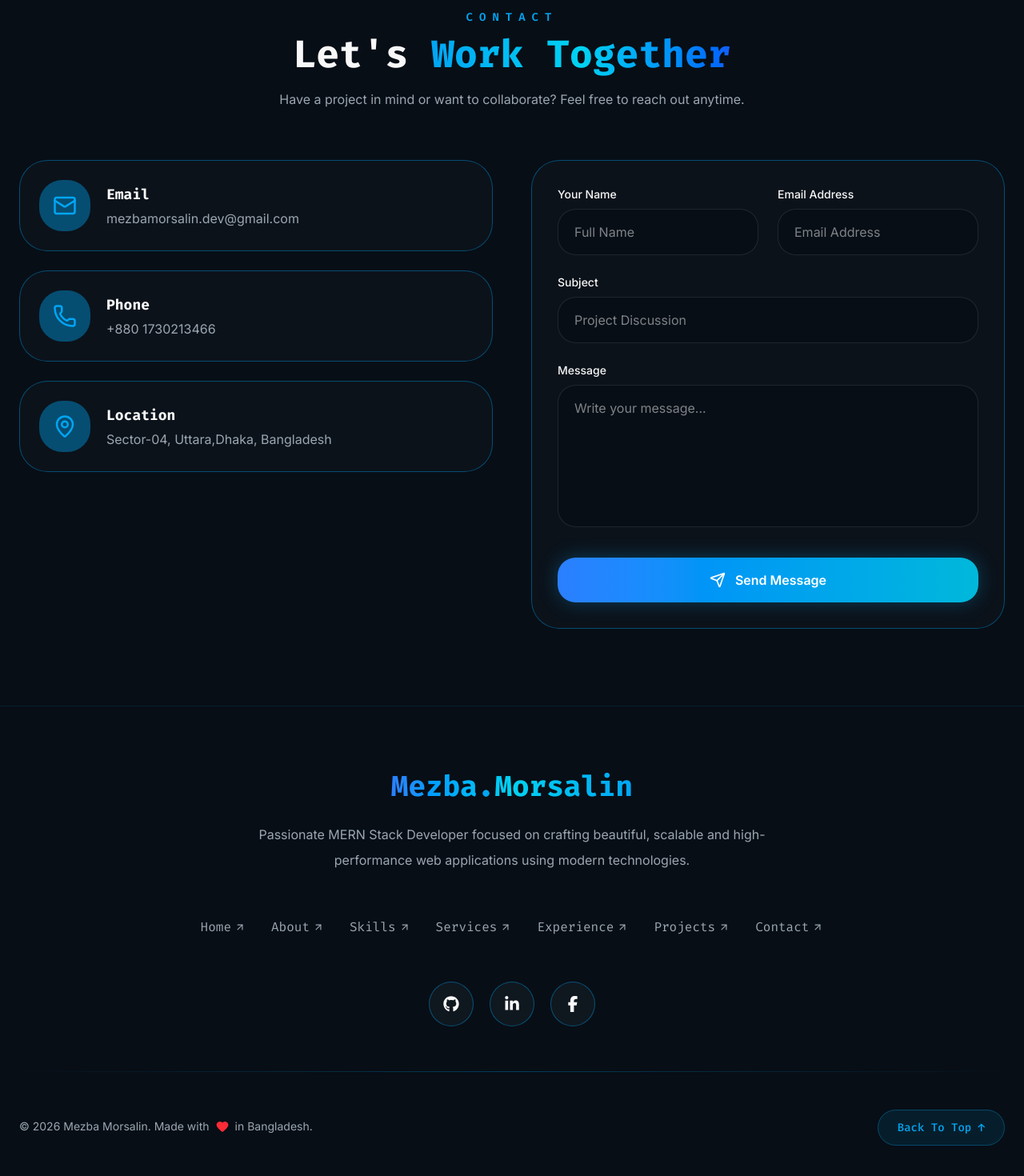
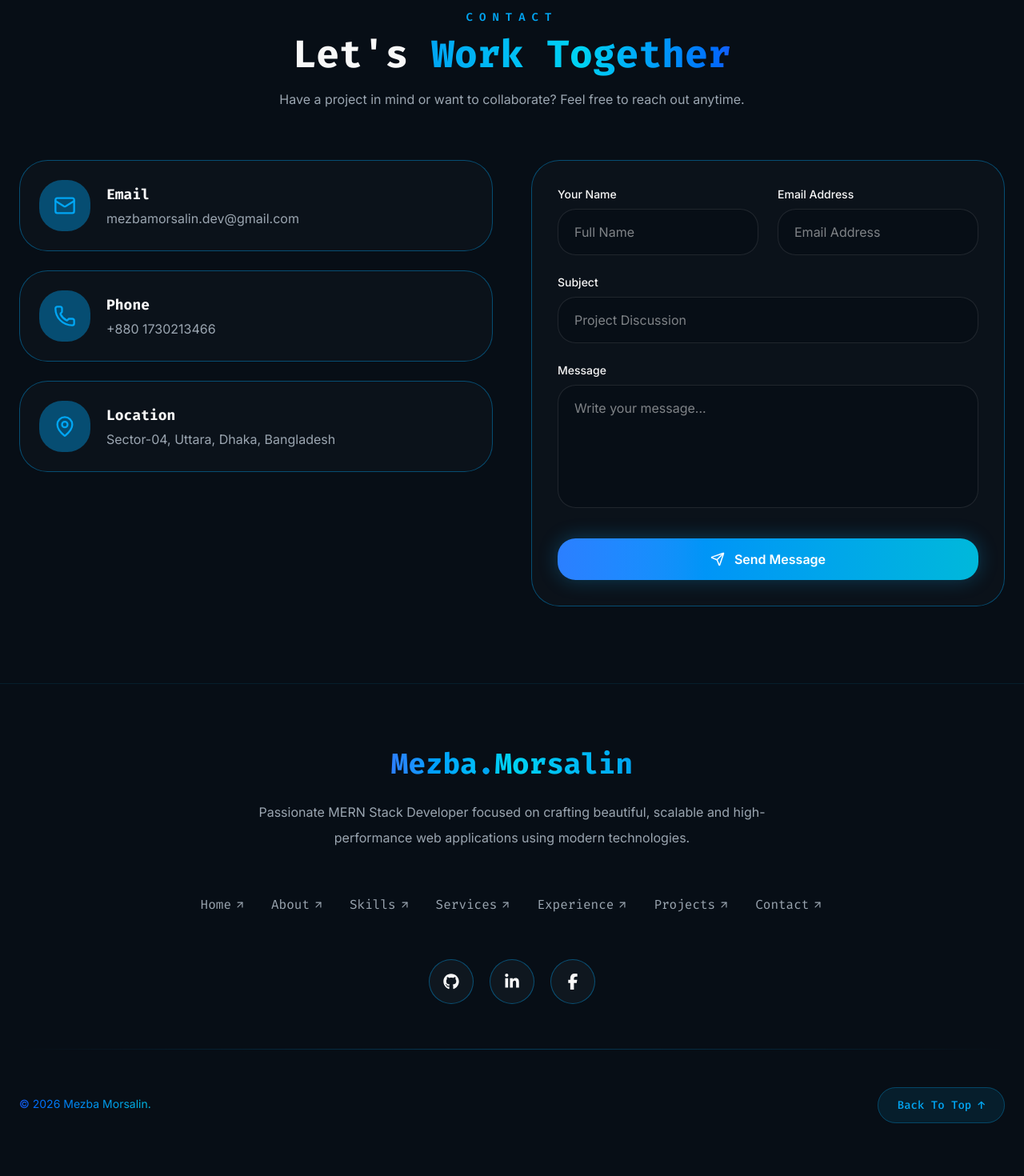
Before and after one commit to Mezba-Morsalin/mezba-morsalin-portfolio, a Next.js app: page / in a window 1280 px wide. Shown: the part 6874-8344 px from the top of the page at 80% size. Built offline with nearby package versions, Linux system fonts and the light colour scheme.

Commit message:
Fixed Contact jsx alignment center in Mobile

```diff
--- a/src/components/Contact.jsx
+++ b/src/components/Contact.jsx
@@ -22,7 +22,7 @@ const contacts = [
   {
     icon: MapPin,
     title: "Location",
-    value: "Sector-04, Uttara,Dhaka, Bangladesh",
+    value: "Sector-04, Uttara, Dhaka, Bangladesh",
   },
 ];
 
@@ -56,8 +56,7 @@ export default function Contact() {
       className="relative py-24 overflow-hidden"
     >
       {/* Background Glow */}
-      <div className="absolute inset-0 -z-10 overflow-hidden">
-
+      <div className="absolute inset-0 -z-10 overflow-hidden pointer-events-none">
         <motion.div
           animate={{
             x: [0, 80, 0],
@@ -87,10 +86,9 @@ export default function Contact() {
         />
       </div>
 
-      <div className="mx-auto max-w-7xl px-6">
+      <div className="mx-auto max-w-7xl px-4 sm:px-6">
 
         {/* Heading */}
-
         <motion.div
           initial={{
             opacity: 0,
@@ -112,23 +110,23 @@ export default function Contact() {
             Contact
           </p>
 
-          <h2 className="text-4xl font-bold font-mono md:text-5xl">
+          <h2 className="text-3xl font-bold font-mono sm:text-4xl md:text-5xl">
             Let&apos;s{" "}
             <span className="bg-gradient-to-r from-sky-500 via-cyan-400 to-blue-600 bg-clip-text text-transparent">
               Work Together
             </span>
           </h2>
 
-          <p className="mx-auto mt-5 max-w-2xl text-muted-foreground">
+          <p className="mx-auto mt-5 max-w-2xl text-sm sm:text-base text-muted-foreground">
             Have a project in mind or want to collaborate?
             Feel free to reach out anytime.
           </p>
         </motion.div>
 
-        <div className="grid gap-12 lg:grid-cols-2">
+        {/* Main Layout Grid */}
+        <div className="grid gap-8 lg:gap-12 lg:grid-cols-2">
 
-          {/* LEFT SIDE */}
-
+          {/* LEFT SIDE (Contact Cards) */}
           <motion.div
             variants={container}
             initial="hidden"
@@ -137,7 +135,7 @@ export default function Contact() {
               once: true,
               amount: .2,
             }}
-            className="space-y-6"
+            className="space-y-4 sm:space-y-6 w-full"
           >
             {contacts.map((contact) => {
               const Icon = contact.icon;
@@ -148,20 +146,24 @@ export default function Contact() {
                   variants={item}
                   whileHover={{
                     y: -6,
-                    scale: 1.02,
+                    scale: 1.01,
                   }}
-                  className="group flex items-center gap-5 rounded-3xl border border-sky-500/40 bg-card/60 p-6 backdrop-blur-xl transition-all duration-300 hover:border-sky-500 hover:shadow-[0_0_35px_rgba(14,165,233,.15)]"
+
+                  className="group flex items-center gap-4 sm:gap-5 rounded-3xl border border-sky-500/40 bg-card/60 p-4 sm:p-6 backdrop-blur-xl transition-all duration-300 hover:border-sky-500 hover:shadow-[0_0_35px_rgba(14,165,233,.15)] min-w-0"
                 >
-                  <div className="flex h-16 w-16 items-center justify-center rounded-2xl bg-sky-500/40 text-sky-500 transition-all duration-300 group-hover:bg-sky-500 group-hover:text-white">
-                    <Icon size={30} />
+                  {/* Responsive shrink adjustments on icon wrappers */}
+                  <div className="flex h-12 w-12 sm:h-16 sm:w-16 shrink-0 items-center justify-center rounded-2xl bg-sky-500/40 text-sky-500 transition-all duration-300 group-hover:bg-sky-500 group-hover:text-white">
+                    <Icon className="h-5 w-5 sm:h-7 sm:w-7" />
                   </div>
 
-                  <div>
-                    <h3 className="font-mono text-lg font-bold">
+                  {/* Added min-w-0 to allow correct string containment */}
+                  <div className="min-w-0 flex-1">
+                    <h3 className="font-mono text-base sm:text-lg font-bold">
                       {contact.title}
                     </h3>
 
-                    <p className="mt-1 text-muted-foreground">
+                    {/* Added break-words to handle long email/location strings gracefully without layout bursting */}
+                    <p className="mt-1 text-sm sm:text-base text-muted-foreground break-all sm:break-words">
                       {contact.value}
                     </p>
                   </div>
@@ -170,6 +172,7 @@ export default function Contact() {
             })}
           </motion.div>
 
+          {/* RIGHT SIDE (Form) */}
           <motion.form
             variants={container}
             initial="hidden"
@@ -178,18 +181,17 @@ export default function Contact() {
               once: true,
               amount: 0.2,
             }}
-  className="rounded-3xl border border-sky-500/40 bg-card/60 p-8 backdrop-blur-xl"
+            className="rounded-3xl border border-sky-500/40 bg-card/60 p-5 sm:p-8 backdrop-blur-xl w-full"
           >
             <motion.div variants={item} className="grid gap-6 md:grid-cols-2">
               <div>
                 <label className="mb-2 block text-sm font-medium">
                   Your Name
                 </label>
-
                 <input
                   type="text"
                   placeholder="Full Name"
-        className="w-full rounded-xl border border-border bg-background px-5 py-4 outline-none transition-all duration-300 focus:border-sky-500 focus:ring-2 focus:ring-sky-500/20"
+                  className="w-full rounded-xl border border-border bg-background px-4 py-3 sm:px-5 sm:py-4 text-sm sm:text-base outline-none transition-all duration-300 focus:border-sky-500 focus:ring-2 focus:ring-sky-500/20"
                 />
               </div>
 
@@ -197,11 +199,10 @@ export default function Contact() {
                 <label className="mb-2 block text-sm font-medium">
                   Email Address
                 </label>
-
                 <input
                   type="email"
                   placeholder="Email Address"
-        className="w-full rounded-xl border border-border bg-background px-5 py-4 outline-none transition-all duration-300 focus:border-sky-500 focus:ring-2 focus:ring-sky-500/20"
+                  className="w-full rounded-xl border border-border bg-background px-4 py-3 sm:px-5 sm:py-4 text-sm sm:text-base outline-none transition-all duration-300 focus:border-sky-500 focus:ring-2 focus:ring-sky-500/20"
                 />
               </div>
             </motion.div>
@@ -210,11 +211,10 @@ export default function Contact() {
               <label className="mb-2 block text-sm font-medium">
                 Subject
               </label>
-
               <input
                 type="text"
                 placeholder="Project Discussion"
-      className="w-full rounded-xl border border-border bg-background px-5 py-4 outline-none transition-all duration-300 focus:border-sky-500 focus:ring-2 focus:ring-sky-500/20"
+                className="w-full rounded-xl border border-border bg-background px-4 py-3 sm:px-5 sm:py-4 text-sm sm:text-base outline-none transition-all duration-300 focus:border-sky-500 focus:ring-2 focus:ring-sky-500/20"
               />
             </motion.div>
 
@@ -222,11 +222,10 @@ export default function Contact() {
               <label className="mb-2 block text-sm font-medium">
                 Message
               </label>
-
               <textarea
-      rows={6}
+                rows={5}
                 placeholder="Write your message..."
-      className="w-full resize-none rounded-xl border border-border bg-background px-5 py-4 outline-none transition-all duration-300 focus:border-sky-500 focus:ring-2 focus:ring-sky-500/20"
+                className="w-full resize-none rounded-xl border border-border bg-background px-4 py-3 sm:px-5 sm:py-4 text-sm sm:text-base outline-none transition-all duration-300 focus:border-sky-500 focus:ring-2 focus:ring-sky-500/20"
               />
             </motion.div>
 
@@ -236,15 +235,15 @@ export default function Contact() {
             >
               <motion.button
                 whileHover={{
-        scale: 1.03,
+                  scale: 1.02,
                 }}
                 whileTap={{
-        scale: 0.97,
+                  scale: 0.98,
                 }}
                 type="submit"
-      className="flex w-full items-center justify-center gap-3 rounded-xl bg-gradient-to-r from-blue-500 to-cyan-500 px-8 py-4 font-semibold text-white shadow-[0_0_25px_rgba(14,165,233,.3)] transition-all duration-300 hover:shadow-[0_0_40px_rgba(14,165,233,.45)]"
+                className="flex w-full items-center justify-center gap-3 rounded-xl bg-gradient-to-r from-blue-500 to-cyan-500 px-6 py-3.5 font-semibold text-white shadow-[0_0_25px_rgba(14,165,233,.3)] transition-all duration-300 hover:shadow-[0_0_40px_rgba(14,165,233,.45)]"
               >
-      <Send size={20} />
+                <Send size={18} />
                 Send Message
               </motion.button>
             </motion.div>
--- a/src/components/Footer.jsx
+++ b/src/components/Footer.jsx
@@ -245,9 +245,8 @@ export default function Footer() {
           }}
           className="flex flex-col items-center justify-between gap-6 text-center lg:flex-row"
         >
-          <p className="flex items-center gap-2 text-sm text-muted-foreground">
+          <p className="flex items-center gap-2 text-sm text-muted-foreground bg-linear-to-r from-blue-600 to-cyan-500 bg-clip-text text-transparent">
             © {new Date().getFullYear()} Mezba Morsalin.
-            Made with
             <motion.span
               animate={{
                 scale: [1, 1.3, 1],
@@ -257,12 +256,8 @@ export default function Footer() {
                 repeat: Infinity,
               }}
             >
-              <Heart
-                size={16}
-                className="fill-red-500 text-red-500"
-              />
             </motion.span>
-            in Bangladesh.
+
           </p>
 
           <motion.div
```
Lines whose indentation alone changed are shown as unchanged.
